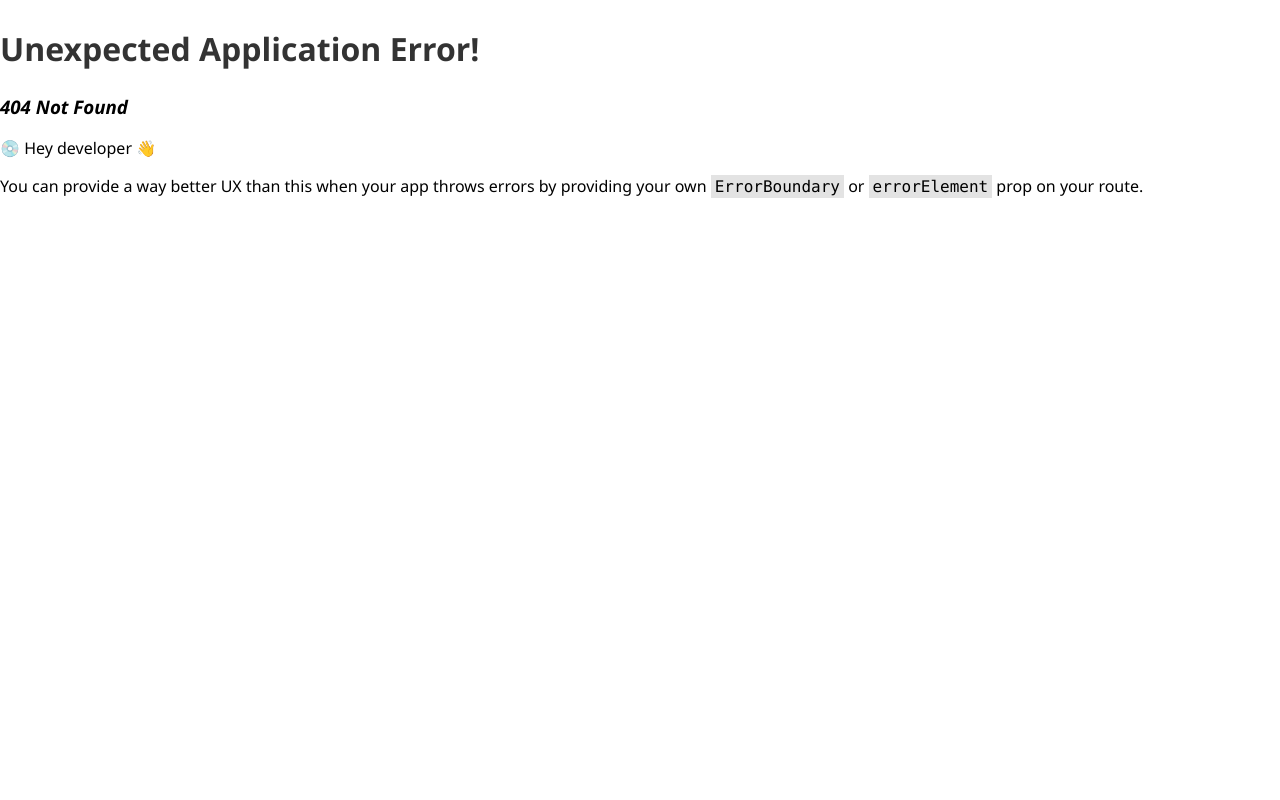
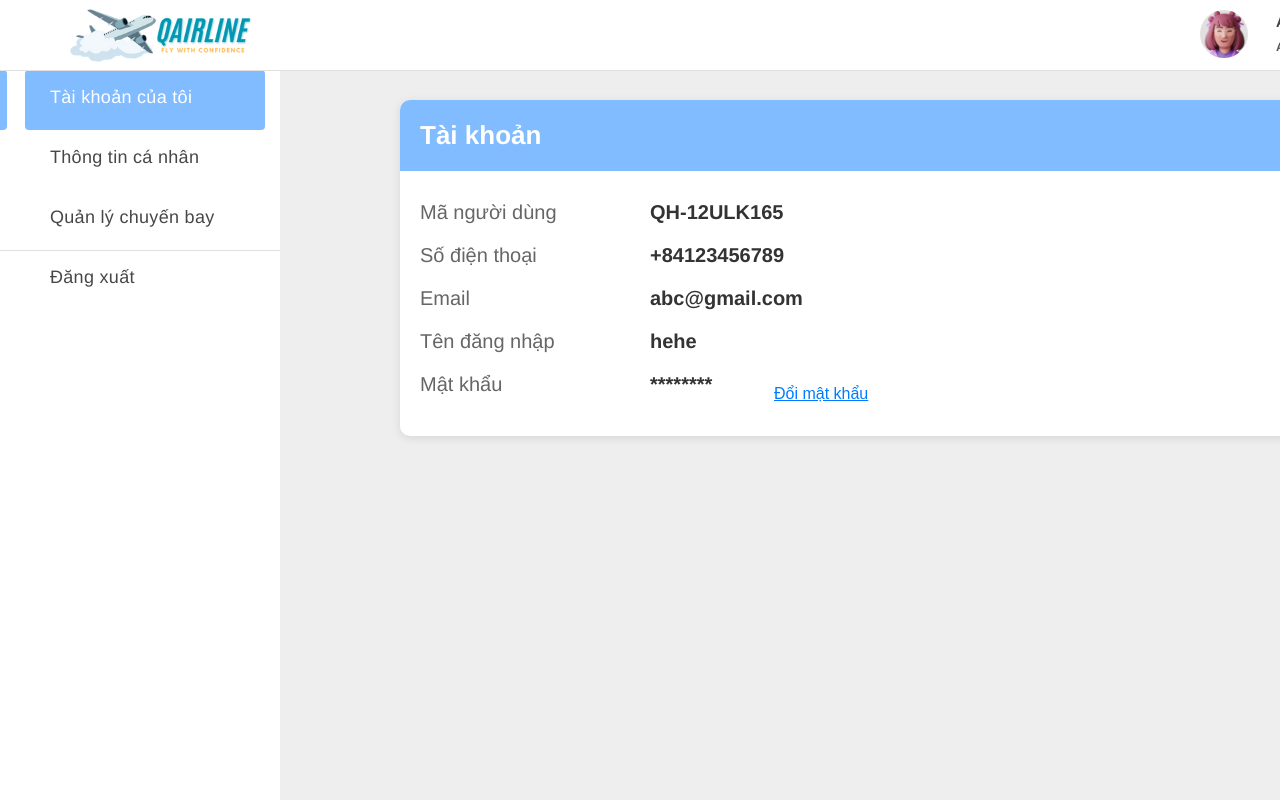
Before and after one commit to nalgnaohel/INT3306-54---QAirline, a React (Create React App) app in the folder frontend/: page /user in a window 1280 px wide. Before the commit this address had no page. Built offline with nearby package versions, Linux system fonts and the light colour scheme.

Commit message:
Update logic frontend

```diff
--- a/frontend/src/components/Admin/TopBar.tsx
+++ b/frontend/src/components/Admin/TopBar.tsx
@@ -1,5 +1,6 @@
 import React, {useState, useEffect} from "react";
 import { useNavigate } from "react-router-dom";
+import { useTableContext } from "./TableContext";
 import combinedShape from "../../assets/images/Admin/icon.svg";
 import dropDown from "../../assets/images/Admin/drop-down.svg";
 import flag from "../../assets/images/Admin/flag.png";
@@ -12,6 +13,7 @@ import "./TopBar.css";
 const TopBar: React.FC = () => {
     const [isDropdownOpen, setIsDropdownOpen] = useState(false);
     const [menuVisible, setMenuVisible] = useState(false);
+    const { setActiveTable } = useTableContext();
     const navigate = useNavigate();
 
     const toggleDropdown = (e: React.MouseEvent) => {
@@ -47,8 +49,10 @@ const TopBar: React.FC = () => {
     }, []);
 
     // Hàm xử lý sự kiện click cho các mục
-    const handleClick = () => {
-        console.log("Clicked on Profile");
+    const handleClick = (table: number | null) => {
+        if (table !== null) {
+            setActiveTable(table)
+        }
         setIsDropdownOpen(false); // Đóng dropdown
     };
 
@@ -70,16 +74,16 @@ const TopBar: React.FC = () => {
                                 onClick={(e) => e.stopPropagation()} // Ngăn click trong dropdown bị đóng
                             >
                                 <ul>
-                                <li onClick={handleClick}>Trang chủ</li>
-                                <li onClick={handleClick}>Đặt chỗ</li>
-                                <li onClick={handleClick}>Chuyến bay</li>
-                                <li onClick={handleClick}>Tàu bay</li>
-                                <li onClick={handleClick}>Sân bay</li>
-                                <li onClick={handleClick}>Hãng bay</li>
-                                <li onClick={handleClick}>Người dùng</li>
-                                <li onClick={handleClick}>Đăng bài</li>
-                                <li onClick={handleClick}>Cài đặt</li>
-                                <li onClick={handleClick}>Đăng xuất</li>
+                                <li onClick={() => handleClick(0)}>Trang chủ</li>
+                                <li onClick={() => handleClick(1)}>Đặt chỗ</li>
+                                <li onClick={() => handleClick(2)}>Chuyến bay</li>
+                                <li onClick={() => handleClick(3)}>Tàu bay</li>
+                                <li onClick={() => handleClick(4)}>Sân bay</li>
+                                <li onClick={() => handleClick(5)}>Hãng bay</li>
+                                <li onClick={() => handleClick(6)}>Người dùng</li>
+                                <li onClick={() => handleClick(7)}>Đăng bài</li>
+                                <li onClick={() => handleClick(8)}>Cài đặt</li>
+                                <li onClick={() => handleClick(9)}>Đăng xuất</li>
                                 </ul>
                             </div>
                         )}
--- a/frontend/src/components/UserNavbar/UserNavbar.tsx
+++ b/frontend/src/components/UserNavbar/UserNavbar.tsx
@@ -44,7 +44,7 @@ const TopBar: React.FC = () => {
     }, []);
 
     // Hàm xử lý sự kiện click cho các mục
-    const handleClick = (id: string, tab: number | null) => {
+    const handleClick = (tab: number | null) => {
         if (tab !== null) {
             setActiveContent(tab)
         }
@@ -67,10 +67,10 @@ const TopBar: React.FC = () => {
                         onClick={(e) => e.stopPropagation()} // Ngăn click trong dropdown bị đóng
                     >
                         <ul>
-                        <li onClick={() => handleClick('account', 0)}>Tài khoản của tôi</li>
-                        <li onClick={() => handleClick('profile', 1)}>Thông tin cá nhân</li>
-                        <li onClick={() => handleClick('flight', 2)}>Quản lý chuyến bay</li>
-                        <li onClick={() => handleClick('logout', 3)}>Đăng xuất</li>
+                        <li onClick={() => handleClick(0)}>Tài khoản của tôi</li>
+                        <li onClick={() => handleClick(1)}>Thông tin cá nhân</li>
+                        <li onClick={() => handleClick(2)}>Quản lý chuyến bay</li>
+                        <li onClick={() => handleClick(3)}>Đăng xuất</li>
                         </ul>
                     </div>
                 )}
--- a/frontend/src/index.tsx
+++ b/frontend/src/index.tsx
@@ -11,6 +11,7 @@ import BookingConfirmation from "./components/BookingConfirmation/BookingConfirm
 import PaymentPage from "./components/PaymentPage/PaymentPage";
 import PassengerInfoForm from "./components/PassengerInfoForm/PassengerInfoForm";
 import Admin from "./views/pages/Admin/Admin";
+import User from "./views/pages/User/User";
 
 const router = createBrowserRouter([
   {
@@ -44,6 +45,10 @@ const router = createBrowserRouter([
   {
     path: "/admin",
     element: <Admin />,
+  },
+  {
+    path: "/user",
+    element: <User />,
   }
 ]);
 
```
